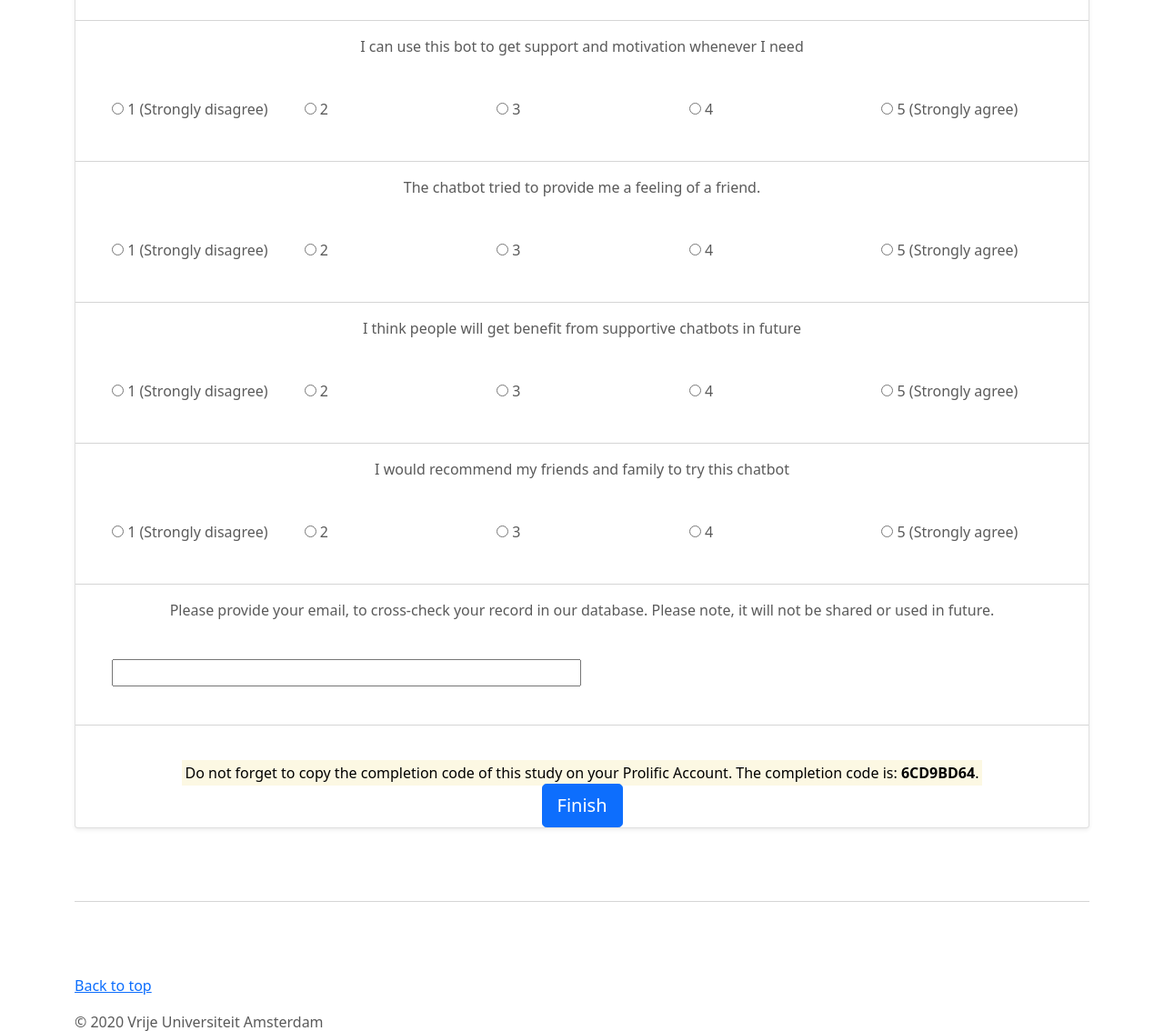
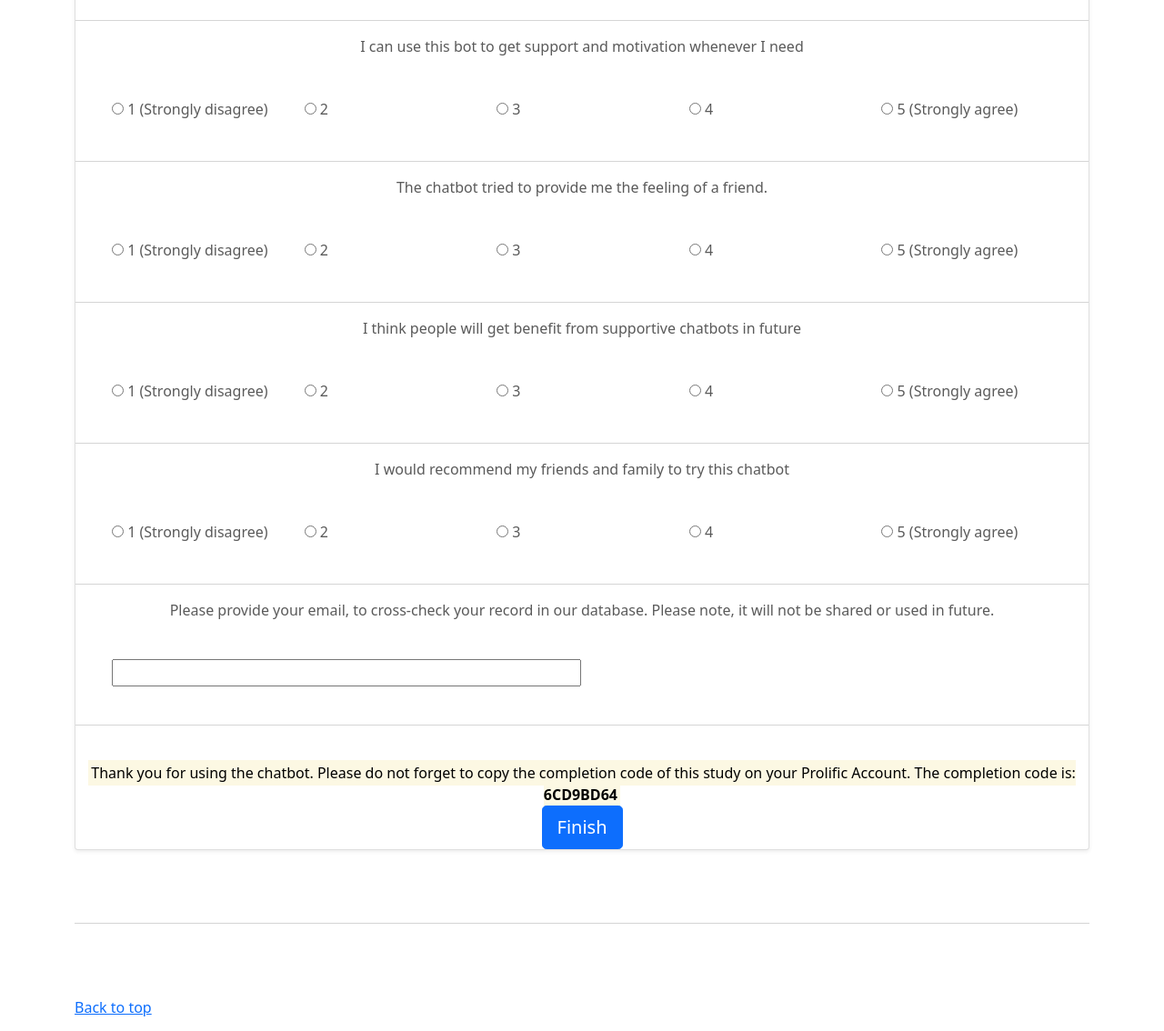
Before and after one commit to MsFakhra/leo, a Django app: page /after in a window 1280 px wide. Shown: the part 2385-3519 px from the top of the page at 91% size. Run offline with Django 3.2, Linux system fonts and the light colour scheme; parts of the project's set-up code (start-up, migrations or seed data) failed here and were passed over; some libraries are stand-ins or nearby versions.

Commit message:
minor changes

```diff
--- a/templates/after.html
+++ b/templates/after.html
@@ -454,7 +454,7 @@
                 <hr>
                 <!-- Question ends here -->
                 <!-- LOQuestion starts here -->
-                <p class="text-center ">The chatbot tried to provide me a feeling of a friend.</p>
+                <p class="text-center ">The chatbot tried to provide me the feeling of a friend.</p>
                 <div class="card-body ">
                   <div class="container grid-striped ">
                     <div class="row " style="height:50px; ">
@@ -544,7 +544,7 @@
                 <hr>
                 <!-- Question ends here -->
                 <br>
-                <mark>Do not forget to copy the completion code of this study on your Prolific Account. The completion code is: <b>6CD9BD64</b>.</mark>
+                <mark>Thank you for using the chatbot. Please do not forget to copy the completion code of this study on your Prolific Account. The completion code is: <b>6CD9BD64</b></mark>
                 <br />
                 <button type="submit " class="btn btn-lg btn-block btn-primary ">Finish</button>
               </form>
```
